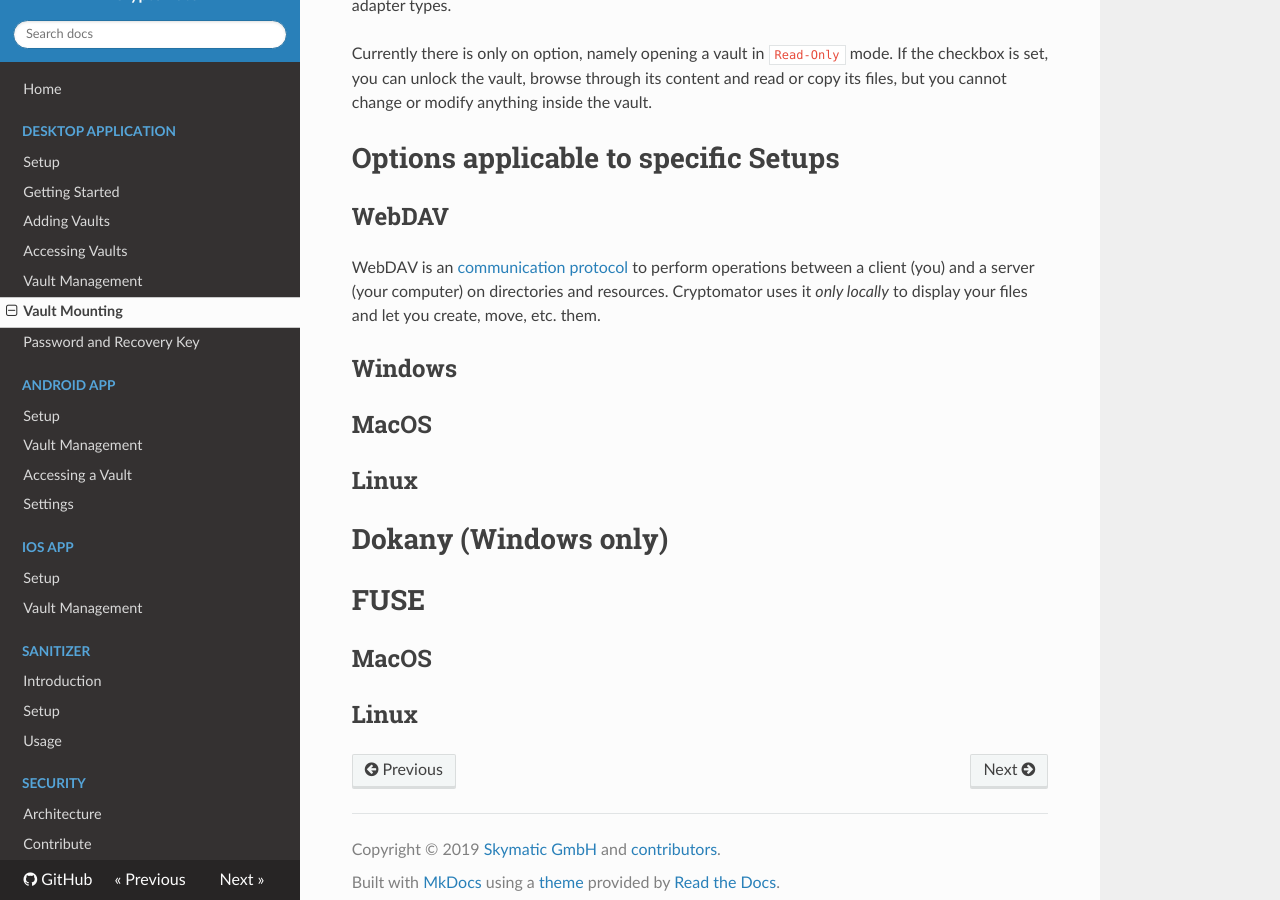
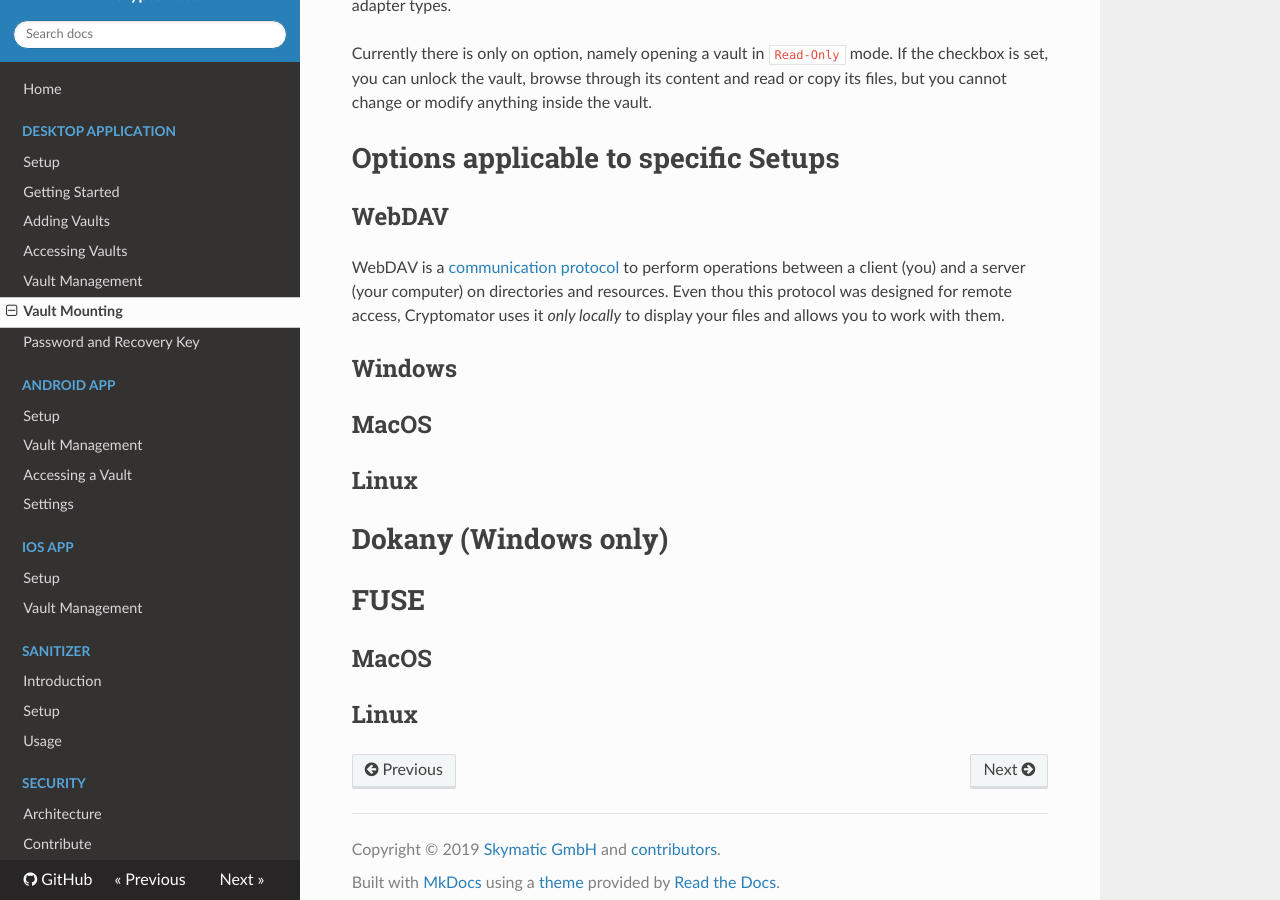
Before and after one commit to cryptomator/docs, an MkDocs documentation site: the page built from docs/desktop/vault-mounting.md, in a window 1280 px wide and 900 px high, scrolled down 860 px. Built offline with MkDocs 1.6.1, drawn with Linux system fonts in a browser that asks for light colours; nearby versions of some CDN libraries.

Commit message:
reformulate WebDAV introduction

```diff
--- a/docs/desktop/vault-mounting.md
+++ b/docs/desktop/vault-mounting.md
@@ -36,8 +36,8 @@ If the checkbox is set, you can unlock the vault, browse through its content and
 # Options applicable to specific Setups
 
 ## WebDAV
-WebDAV is an [communication protocol](https://en.wikipedia.org/wiki/WebDAV) to perform operations between a client (you) and a server (your computer) on directories and resources.
-Cryptomator uses it _only locally_ to display your files and let you create, move, etc. them.
+WebDAV is a [communication protocol](https://en.wikipedia.org/wiki/WebDAV) to perform operations between a client (you) and a server (your computer) on directories and resources.
+Even thou this protocol was designed for remote access, Cryptomator uses it _only locally_ to display your files and allows you to work with them.
 
 ## Windows
 
```
